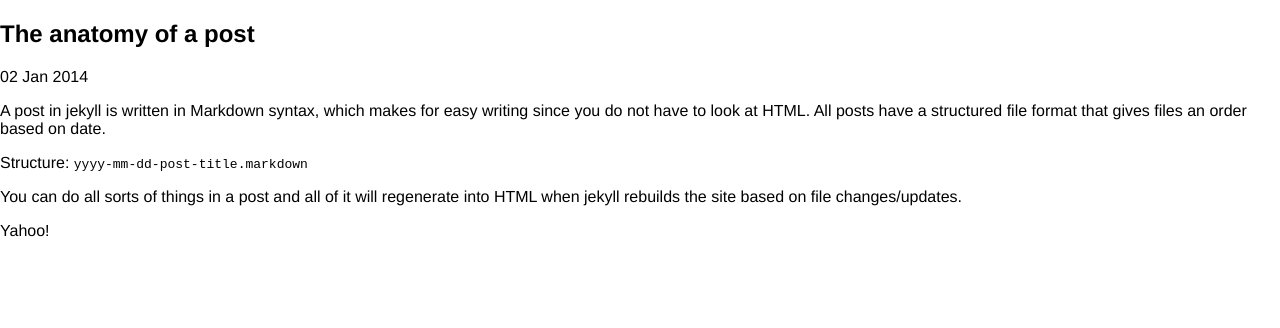
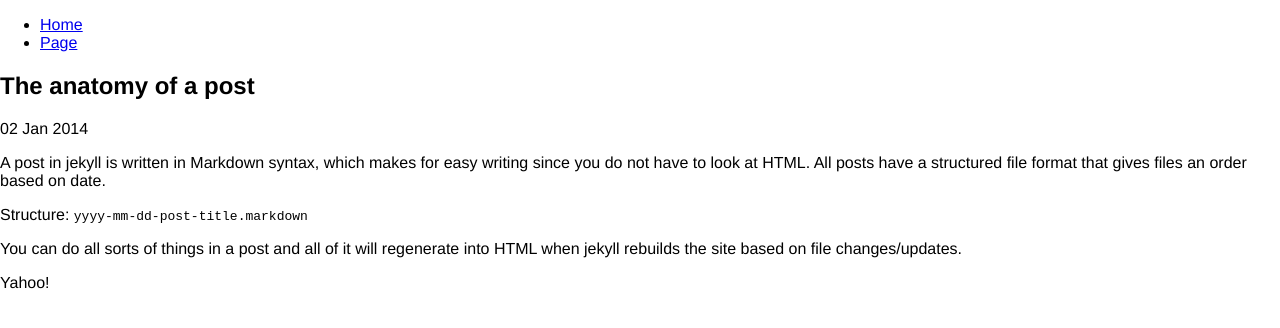
Before and after one commit to cmaseattle/jekyll-starter-template, a Jekyll site: the page built from _posts/2014-01-02-this-is-how-a-post-works.markdown, in a window 1280 px wide. Shown: the top 328 px of the page. Built offline with Jekyll 4.4.1, drawn with Linux system fonts in a browser that asks for light colours.

Commit message:
removing double nest on _includes and create page example

```diff
--- a/_includes/head.html
+++ /dev/null
@@ -1,13 +0,0 @@
-<!DOCTYPE html>
-<html>
-<head>
-	<meta name="viewport" content="width=device-width, initial-scale=1.0;">
-	<meta charset="utf-8">
-	<link rel="stylesheet" href="/css/site.css">
-	<link rel="stylesheet" href="/css/syntax.css">
-	<title>My Blog</title>
-</head>
-<body>
-	<header>
-		{% include header.html %}
-	</header>
--- a/_includes/header.html
+++ b/_includes/header.html
@@ -1 +1,25 @@
-<!-- header content -->
+<!DOCTYPE html>
+<html>
+<head>
+	<meta name="viewport" content="width=device-width, initial-scale=1.0;">
+	<meta charset="utf-8">
+	<link rel="stylesheet" href="/css/site.css">
+	<link rel="stylesheet" href="/css/syntax.css">
+	<title>My Blog</title>
+</head>
+<body>
+	<header>
+		<ul>
+		{% for weight in (1..10) %}
+		  {% for p in site.pages %}
+		    {% if p.weight == weight %} <!-- weight is defined in your page front matter -->
+		      <li>
+		        <a {% if p.url == page.url %}class="active"{% endif %} href="{{ p.url }}">
+		          {{ p.title }}
+		        </a>
+		      </li>
+		    {% endif %}
+		  {% endfor %}
+		{% endfor %}
+		</ul>
+	</header>
--- a/_layouts/post.html
+++ b/_layouts/post.html
@@ -1,7 +1,7 @@
 ---
 ---
 
-{% include head.html %}
+{% include header.html %}
 
 <div class="container">
 	<article>
--- a/index.html
+++ b/index.html
@@ -1,4 +1,6 @@
 ---
+title: Home
+weight: 1
 ---
 
 {% include head.html %}
--- /dev/null
+++ b/page/index.html
@@ -0,0 +1,5 @@
+---
+layout: default
+title: Page
+weight: 2
+---
```
Also changed, not shown: _layouts/default.html (added, +7 -0 lines), _config.yml (line endings or trailing spaces).
